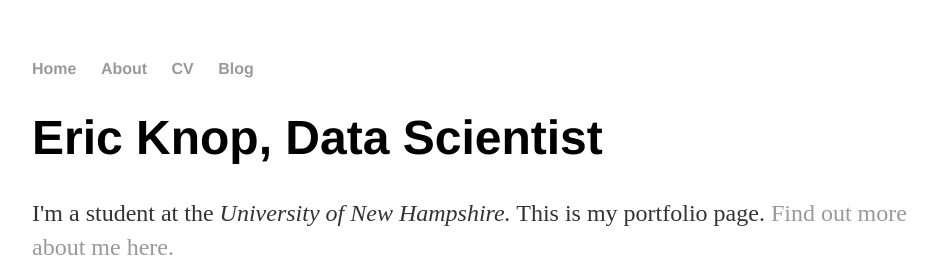
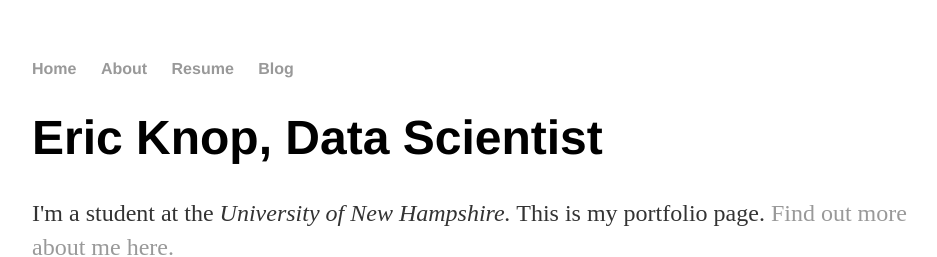
Before and after one commit to EricKnop/EricKnop.github.io, a Jekyll site: the page built from index.html, in a window 1280 px wide. Shown: the top 257 px of the page, without its empty margins (160-1097 px from the left). Built offline with Jekyll 4.4.1, drawn with Linux system fonts in a browser that asks for light colours.

Commit message:
Update default.html

```diff
--- a/_layouts/default.html
+++ b/_layouts/default.html
@@ -10,7 +10,7 @@
 	    		<ul>
 	        		<li><a href="/">Home</a></li>
 		        	<li><a href="/about/">About</a></li>
-	        		<li><a href="/cv/">CV</a></li>
+	        		<li><a href="/resume/">Resume</a></li>
 	        		<li><a href="/blog/">Blog</a></li>
 	    		</ul>
 			</nav>
```
